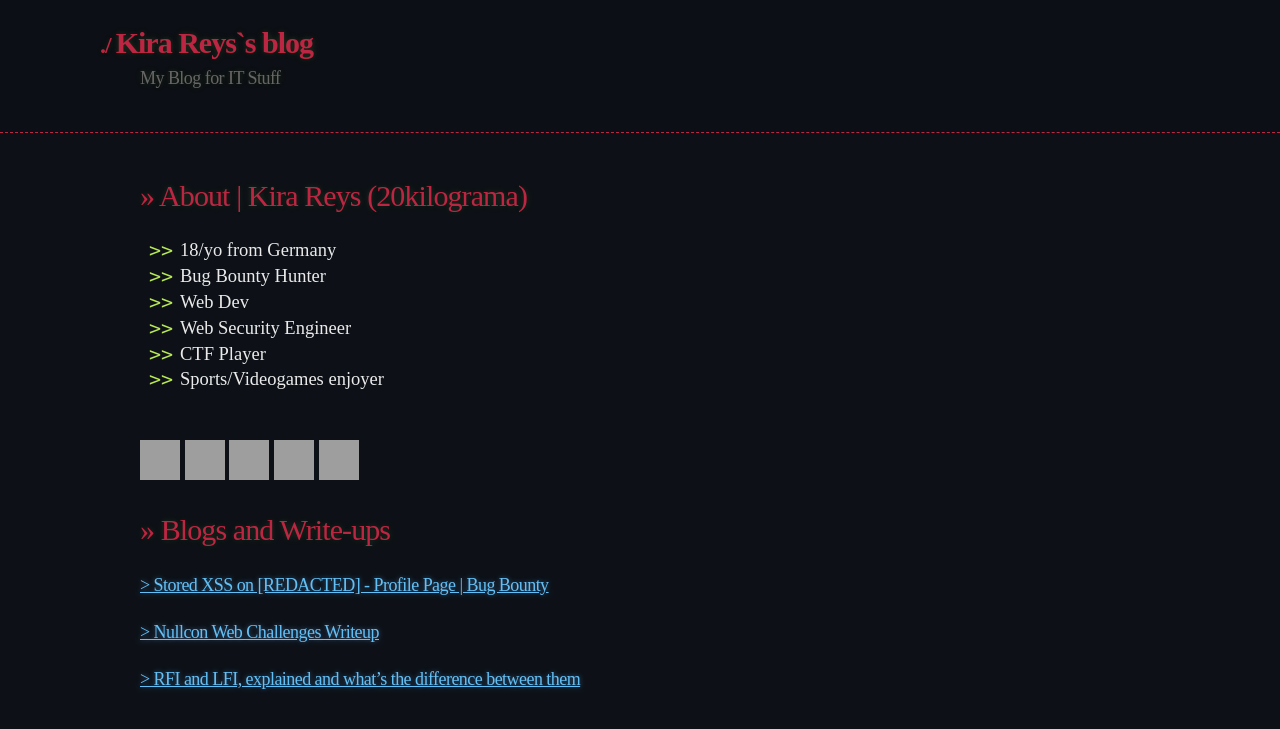
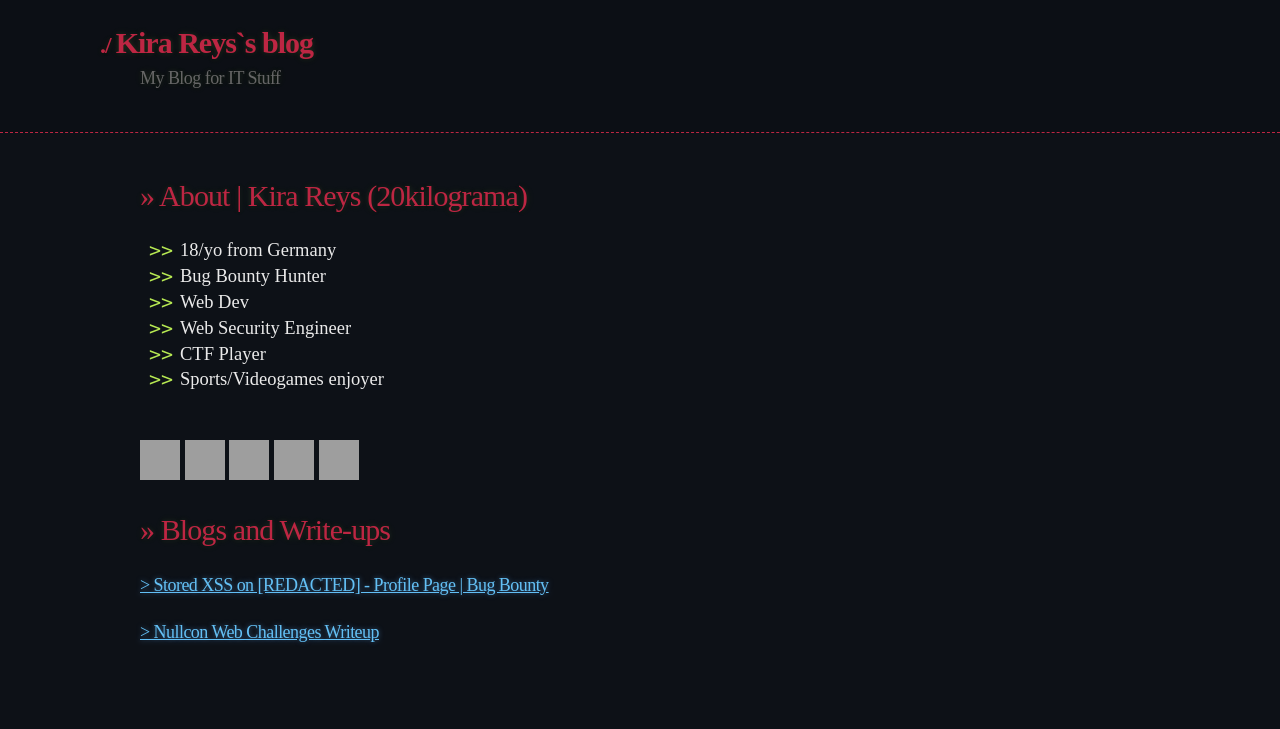
Before and after one commit to 20kilograma/blog, a Jekyll site: the page built from index.md, in a window 1280 px wide. Shown: the top 729 px of the page. Built offline with Jekyll 4.4.1, drawn with Linux system fonts in a browser that asks for light colours; some web fonts are replaced; our own code applies the rules of GitHub Pages for plain Markdown files; grey boxes are pictures that could not be loaded.

Commit message:
Update index.md

```diff
--- a/index.md
+++ b/index.md
@@ -19,4 +19,3 @@
 
 ### <a href="stored-xss-0"> > Stored XSS on [REDACTED] - Profile Page | Bug Bounty </a>
 ### <a href="nullcon-writeup"> > Nullcon Web Challenges Writeup </a>
-### <a href="rfi-lfi"> > RFI and LFI, explained and what's the difference between them </a>
```
